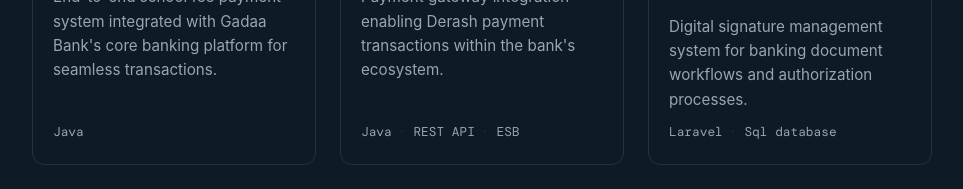
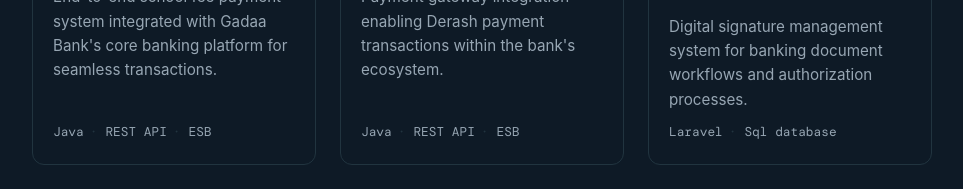
Before and after one commit to Samuel-Asamnew/portfolio, a React (Vite) app: page / in a window 1280 px wide. Shown: the part 3080-3269 px from the top of the page, without its empty margins (158-1121 px from the left). Built offline with nearby package versions, Linux system fonts and the light colour scheme; a web font is replaced by a local one.

Commit message:
Initial commit

```diff
--- a/src/data.js
+++ b/src/data.js
@@ -74,7 +74,7 @@ export const data = {
     {
       title: "School Payment System",
       desc: "End-to-end school fee payment system integrated with Gadaa Bank's core banking platform for seamless transactions.",
-      tech: ["Java"],
+      tech: ["Java", "REST API", "ESB"],
       highlight: false,
     },
     {
```
